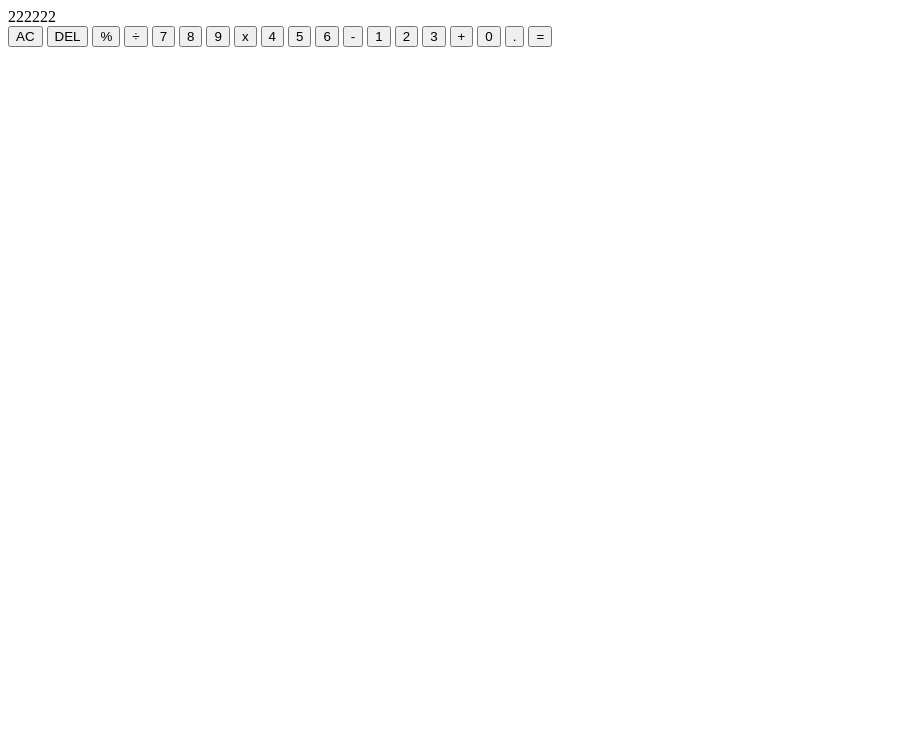
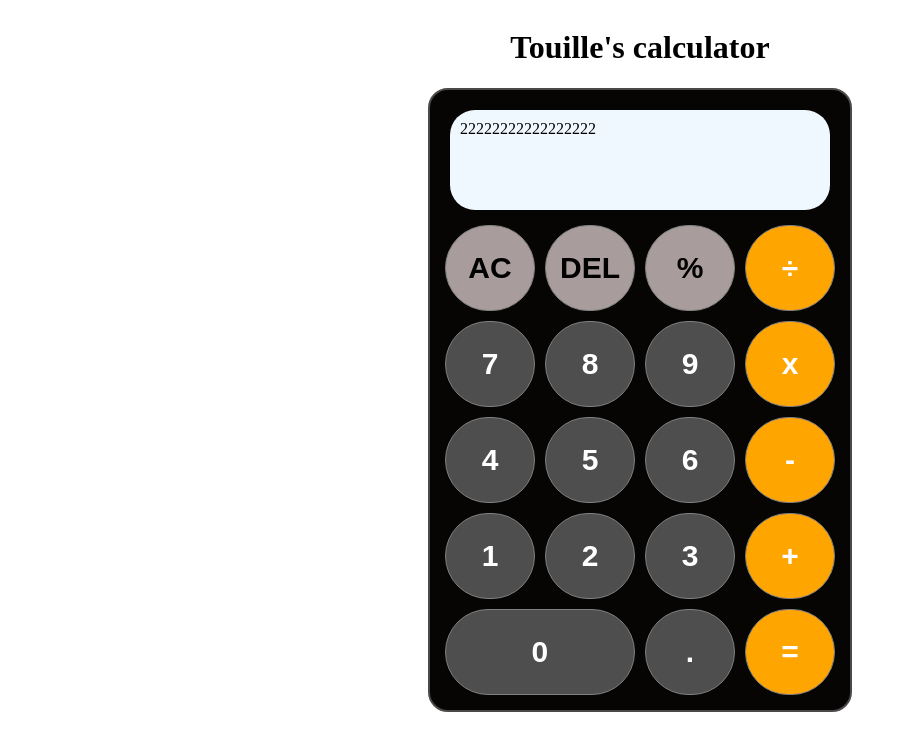
Before and after one commit to Tou1lle/calculator-top, a plain HTML site: page index.html in a window 1280 px wide. Shown: the whole page, without its empty margins (0-907 px from the left). Drawn offline with Linux system fonts and the light colour scheme.

Commit message:
add a calc layout and style it with css

```diff
--- a/css/styles.css
+++ b/css/styles.css
@@ -0,0 +1,62 @@
+body {
+    display: flex;
+    flex-direction: column;
+    justify-content: center;
+    align-items: center;
+}
+
+#calculator {
+    display: flex;
+    flex-direction: column;
+    height: 600px;
+    width: 400px;
+    background-color: rgb(7, 4, 4);
+    border: 2px solid rgb(75, 73, 73);
+    border-radius: 20px;
+    padding: 10px;
+}
+
+#screen {
+    flex: 0 0 auto;
+    height: 80px;
+    background-color: aliceblue;
+    border-radius: 25px;
+    padding: 10px;
+    margin: 10px;
+}
+
+#buttons {
+    flex: 1 0 auto;
+    display: flex;
+    flex-wrap: wrap;
+}
+
+button {
+    flex: 1 1 calc((100% / 4) - 10px);
+    box-sizing: border-box;
+    border: 0.5px solid gray;
+    border-radius: 50px;
+    margin: 5px;
+    font-size: 30px;
+    font-weight: bold;
+    cursor: pointer;
+}
+
+.special-button {
+    background-color: rgb(169, 156, 156);
+    color: black;
+}
+
+.number-button {
+    background-color: rgb(79, 78, 78);
+    color: white;
+}
+
+.operator-button {
+    background-color: orange;
+    color: white;
+}
+
+#zero {
+    flex-grow: 1000;
+}
--- a/index.html
+++ b/index.html
@@ -4,33 +4,35 @@
     <meta charset="UTF-8">
     <meta name="viewport" content="width=device-width, initial-scale=1.0">
     <script src="js/script.js" defer></script>
+    <link rel="stylesheet" href="css/styles.css">
     <title>Document</title>
 </head>
 <body>
+    <h1>Touille's calculator</h1>
     <div id="calculator" class="calculator-container">
         <!-- screen for displaying numbers -->
-        <div id="screen" class="screen-container">222222</div>
+        <div id="screen" class="screen-container">22222222222222222</div>
         <div id="buttons" clas="buttons-container">
             <!-- buttons will be laied out as 4 columns and 5 rows -->
-            <button>AC</button>
-            <button>DEL</button>
-            <button>%</button>
-            <button>÷</button>
-            <button>7</button>
-            <button>8</button>
-            <button>9</button>
-            <button>x</button>
-            <button>4</button>
-            <button>5</button>
-            <button>6</button>
-            <button>-</button>
-            <button>1</button>
-            <button>2</button>
-            <button>3</button>
-            <button>+</button>
-            <button>0</button>
-            <button>.</button>
-            <button>=</button>
+            <button class="special-button">AC</button>
+            <button class="special-button">DEL</button>
+            <button class="special-button">%</button>
+            <button class="operator-button">÷</button>
+            <button class="number-button">7</button>
+            <button class="number-button">8</button>
+            <button class="number-button">9</button>
+            <button class="operator-button">x</button>
+            <button class="number-button">4</button>
+            <button class="number-button">5</button>
+            <button class="number-button">6</button>
+            <button class="operator-button">-</button>
+            <button class="number-button">1</button>
+            <button class="number-button">2</button>
+            <button class="number-button">3</button>
+            <button class="operator-button">+</button>
+            <button id="zero" class="number-button">0</button>
+            <button class="number-button">.</button>
+            <button class="operator-button">=</button>
         </div>
     </div>
 </body>
```
